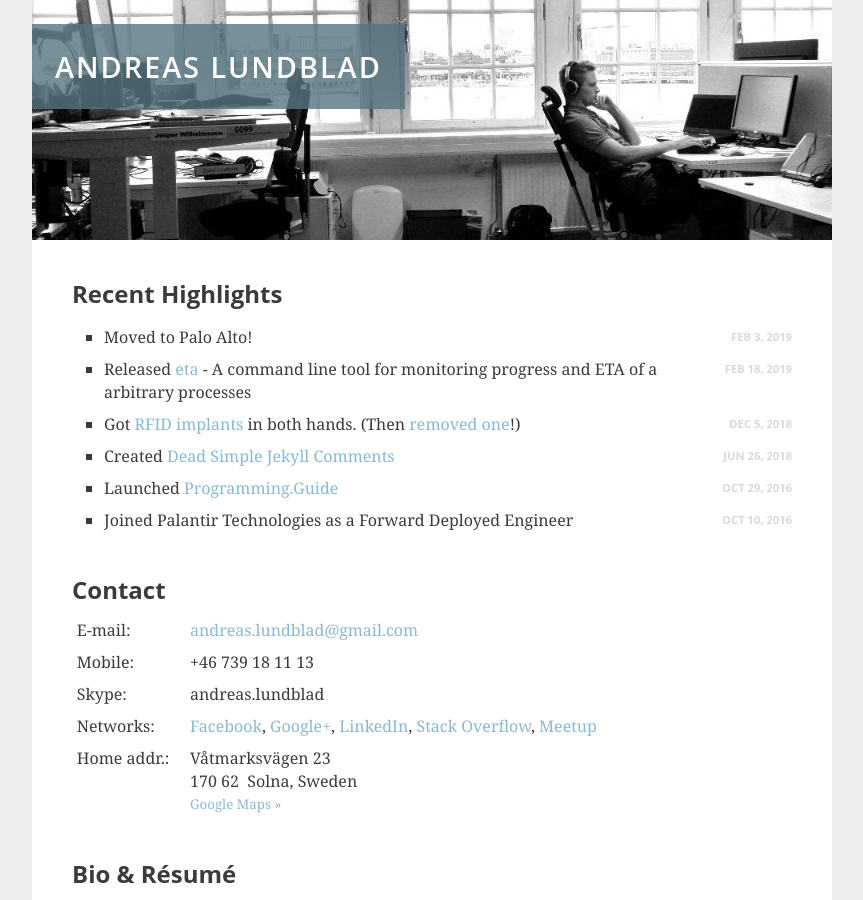
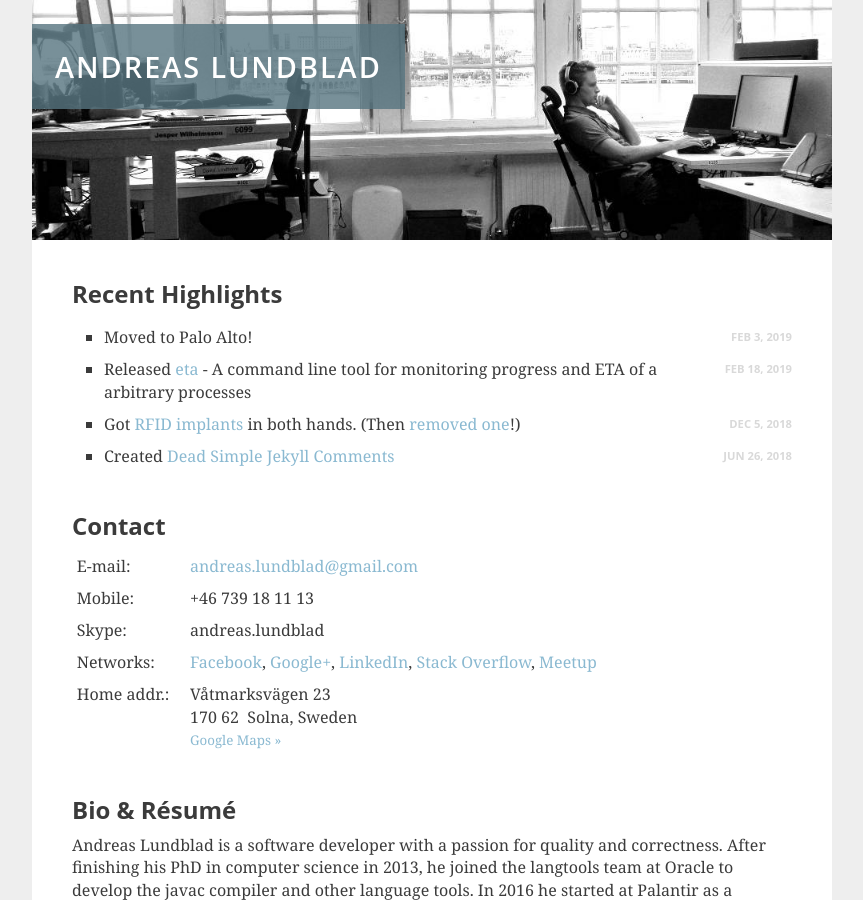
Before and after one commit to aioobe/aioobe.github.io, a Jekyll site: the page built from index.html, in a window 1280 px wide and 900 px high. Shown: the whole window, without its empty margins (208-1071 px from the left). Built offline with Jekyll 4.4.1, drawn with Linux system fonts in a browser that asks for light colours; some of the changed lines change nothing that is shown.

Commit message:
Dropped outdated 'Recent Highlights' items

```diff
--- a/index.html
+++ b/index.html
@@ -9,10 +9,10 @@
     date: "Dec 5, 2018"
   - title: "Created <a href='https://github.com/aioobe/dead-simple-jekyll-comments'>Dead Simple Jekyll Comments</a>"
     date: "Jun 26, 2018"
-  - title: "Launched <a href='https://programming.guide'>Programming.Guide</a>"
-    date: "Oct 29, 2016"
-  - title: "Joined Palantir Technologies as a Forward Deployed Engineer"
-    date: "Oct 10, 2016"
+#  - title: "Launched <a href='https://programming.guide'>Programming.Guide</a>"
+#    date: "Oct 29, 2016"
+#  - title: "Joined Palantir Technologies as a Forward Deployed Engineer"
+#    date: "Oct 10, 2016"
 #  - title: "Gave a talk, <i>Lesser known features of the Java language</i>, at the <a href='https://www.meetup.com/Stockholm-Java-User-Group/events/230682111/'>Stockholm Java User Group</a> meetup."
 #    date: "May 17, 2016"
 #  - title: "Created a new Meetup Group: <a href='https://www.meetup.com/Stockholm-Language-Runtime-VM-Meetup'>Stockholm Language Runtime & VM Meetup</a>"
```
